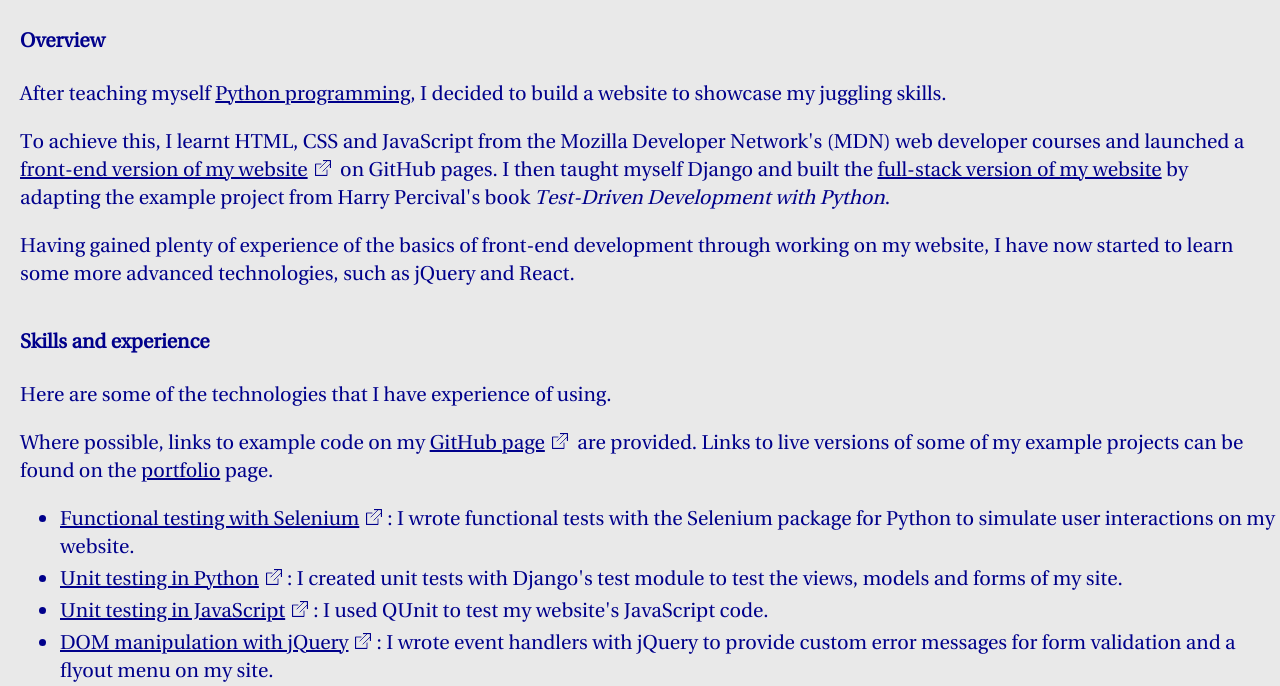
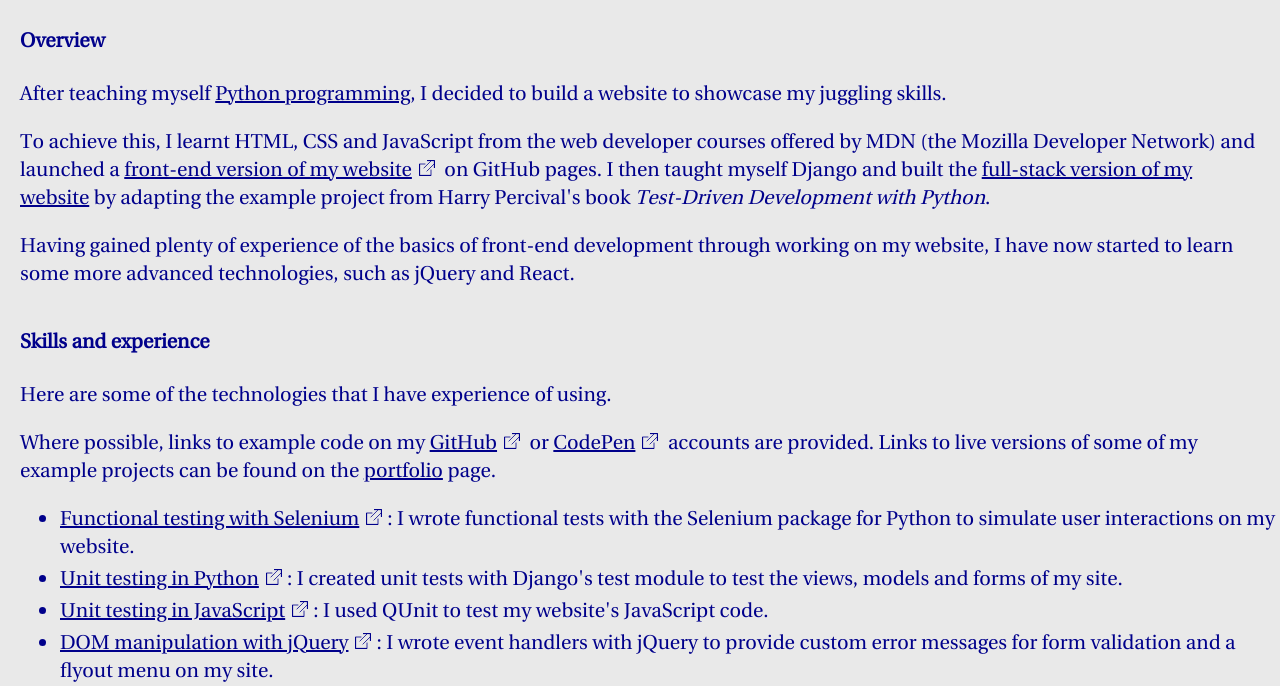
Before and after one commit to johnrjervis/django-juggling-website, a Django app: page /dev/web-development/ in a window 1280 px wide. Shown: the part 127-813 px from the top of the page. Run offline with Django 3.2, Linux system fonts and the light colour scheme.

Commit message:
Updates to web development content

```diff
--- a/dev/templates/dev/web_development.html
+++ b/dev/templates/dev/web_development.html
@@ -8,7 +8,7 @@
 
       <p>After teaching myself <a href="{% url 'dev:programming' %}">Python programming</a>, I decided to build a website to showcase my juggling skills.</p>
 
-      <p>To achieve this, I learnt HTML, CSS and JavaScript from the Mozilla Developer Network's (MDN) web developer courses and launched a <a href="https://johnrjervis.github.io/index.html" target="_blank">front-end version of my website</a> on GitHub pages. I then taught myself Django and built the <a href="{% url 'vlog:index' %}" target="_blank">full-stack version of my website</a> by adapting the example project from Harry Percival's book <em>Test-Driven Development with Python</em>.</p>
+      <p>To achieve this, I learnt HTML, CSS and JavaScript from the web developer courses offered by MDN (the Mozilla Developer Network) and launched a <a href="https://johnrjervis.github.io/index.html" target="_blank">front-end version of my website</a> on GitHub pages. I then taught myself Django and built the <a href="{% url 'vlog:index' %}" target="_blank">full-stack version of my website</a> by adapting the example project from Harry Percival's book <em>Test-Driven Development with Python</em>.</p>
 
       <p>Having gained plenty of experience of the basics of front-end development through working on my website, I have now started to learn some more advanced technologies, such as jQuery and React.</p>
 
@@ -20,7 +20,7 @@
 
       <p>Here are some of the technologies that I have experience of using.</p>
 
-      <p>Where possible, links to example code on my <a href="https://github.com/johnrjervis" target="_blank">GitHub page</a> are provided. Links to live versions of some of my example projects can be found on the <a href="{% url 'dev:portfolio' %}">portfolio</a> page.<p>
+      <p>Where possible, links to example code on my <a href="https://github.com/johnrjervis" target="_blank">GitHub</a> or <a href="https://codepen.io/johnrjervis" target="_blank">CodePen</a> accounts are provided. Links to live versions of some of my example projects can be found on the <a href="{% url 'dev:portfolio' %}">portfolio</a> page.<p>
 
       <ul>
         <li>
@@ -64,7 +64,7 @@
           I deployed my site through PythonAnywhere.
         </li>
         <li>
-          <a href="https://codepen.io/johnrjervis/full/vYdyYeP" target="_blank">React</a>:
+          <a href="https://codepen.io/johnrjervis/pen/vYdyYeP" target="_blank">React</a>:
           I have started learning to use the React library through freeCodeCamp and have built a couple of small apps on CodePen, including a calculator.
         </li>
       </ul>
```
